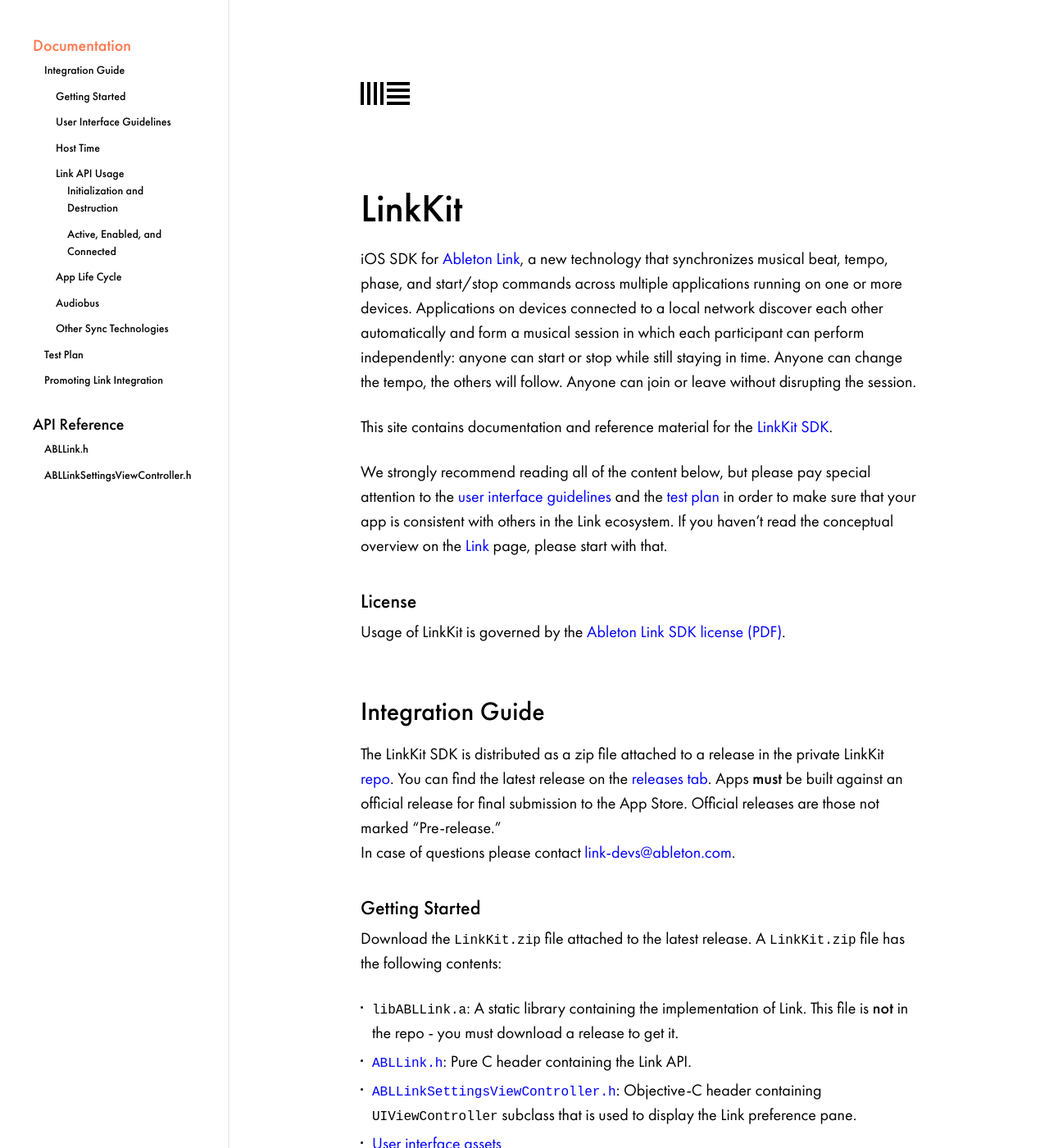
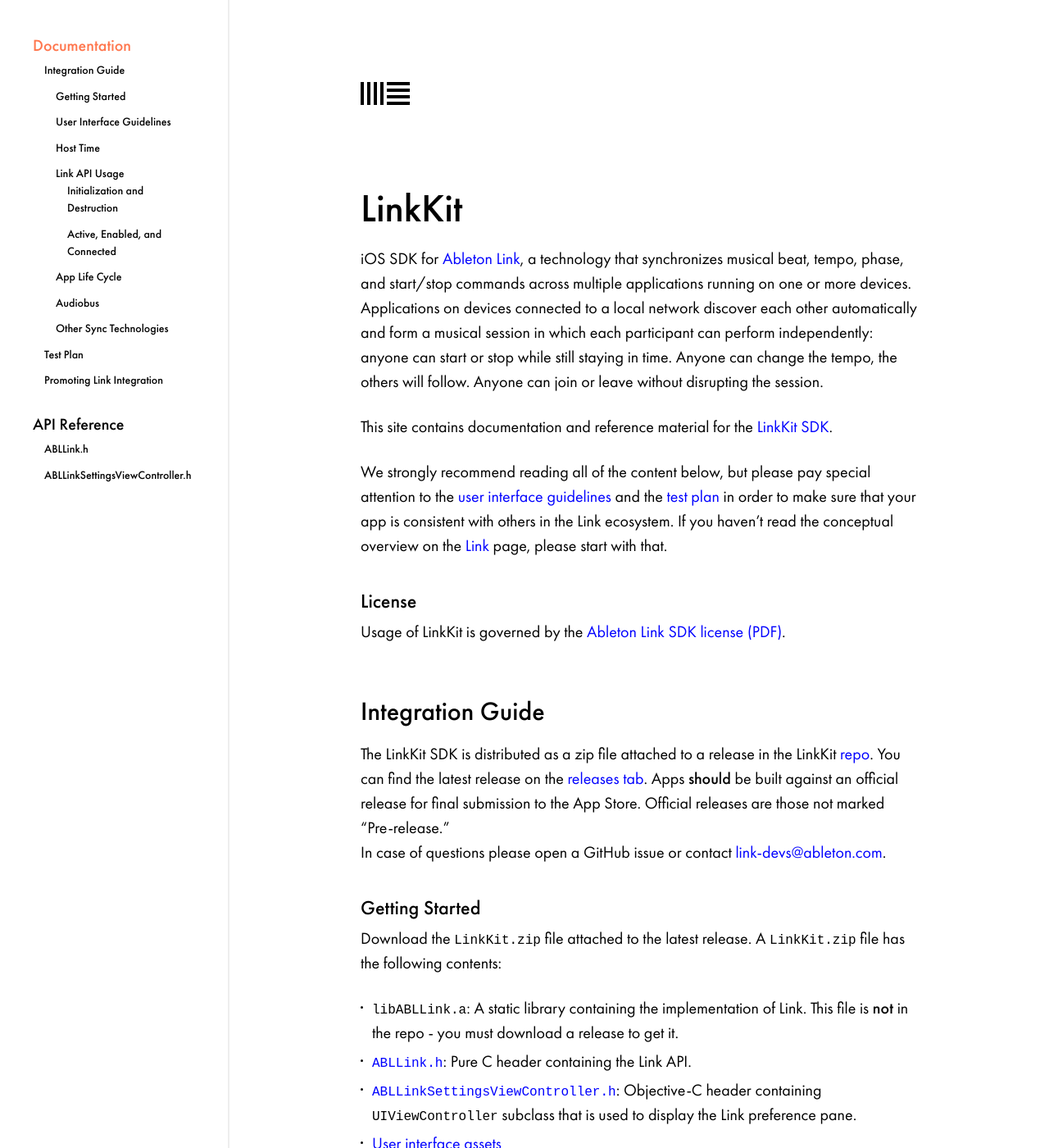
Before and after one commit to Ableton/ableton.github.io, a Jekyll site: the page built from linkkit/index.md, in a window 1280 px wide and 1400 px high. Shown: the whole window at 82% size. Built offline with Jekyll 4.4.1, drawn with Linux system fonts in a browser that asks for light colours.

Commit message:
Some minor wording updates

```diff
--- a/linkkit/index.md
+++ b/linkkit/index.md
@@ -1,12 +1,12 @@
 ---
 layout: linkkit
 active_page: linkkit
-title: LinkKit Documentation
+title: LinkKit
 ---
 
 # LinkKit
 
-iOS SDK for [Ableton Link](https://ableton.com/link), a new technology that synchronizes
+iOS SDK for [Ableton Link](https://ableton.com/link), a technology that synchronizes
 musical beat, tempo, phase, and start/stop commands across multiple applications running on
 one or more devices. Applications on devices connected to a local network discover each
 other automatically and form a musical session in which each participant can perform
@@ -29,12 +29,12 @@ Usage of LinkKit is governed by the [Ableton Link SDK license
 
 ## Integration Guide
 
-The LinkKit SDK is distributed as a zip file attached to a release in the private LinkKit
+The LinkKit SDK is distributed as a zip file attached to a release in the LinkKit
 [repo](https://github.com/Ableton/LinkKit). You can find the latest release on the
-[releases tab](https://github.com/Ableton/LinkKit/releases). Apps **must** be built
+[releases tab](https://github.com/Ableton/LinkKit/releases). Apps **should** be built
 against an official release for final submission to the App Store. Official releases are
 those not marked "Pre-release."
-In case of questions please contact [link-devs@ableton.com](mailto:link-devs@ableton.com).
+In case of questions please open a GitHub issue or contact [link-devs@ableton.com](mailto:link-devs@ableton.com).
 
 ### Getting Started
 
```
